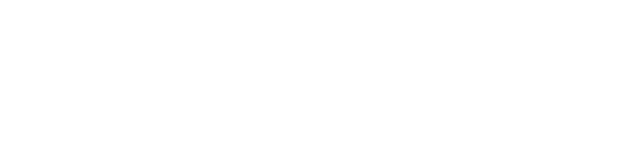
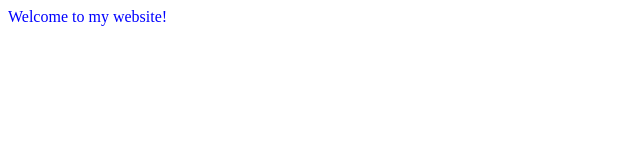
Before and after one commit to paingchan211/hello, a plain HTML site: page index.html in a window 1280 px wide. Shown: the whole page, without its empty margins (0-640 px from the left). Drawn offline with Linux system fonts and the light colour scheme.

Commit message:
Add style

```diff
--- a/index.html
+++ b/index.html
@@ -6,5 +6,7 @@
     <meta name="viewport" content="width=device-width, initial-scale=1.0" />
     <title>Document</title>
   </head>
-  <body></body>
+  <body>
+    <div style="color:blue;">Welcome to my website!</div>
+  </body>
 </html>
```
